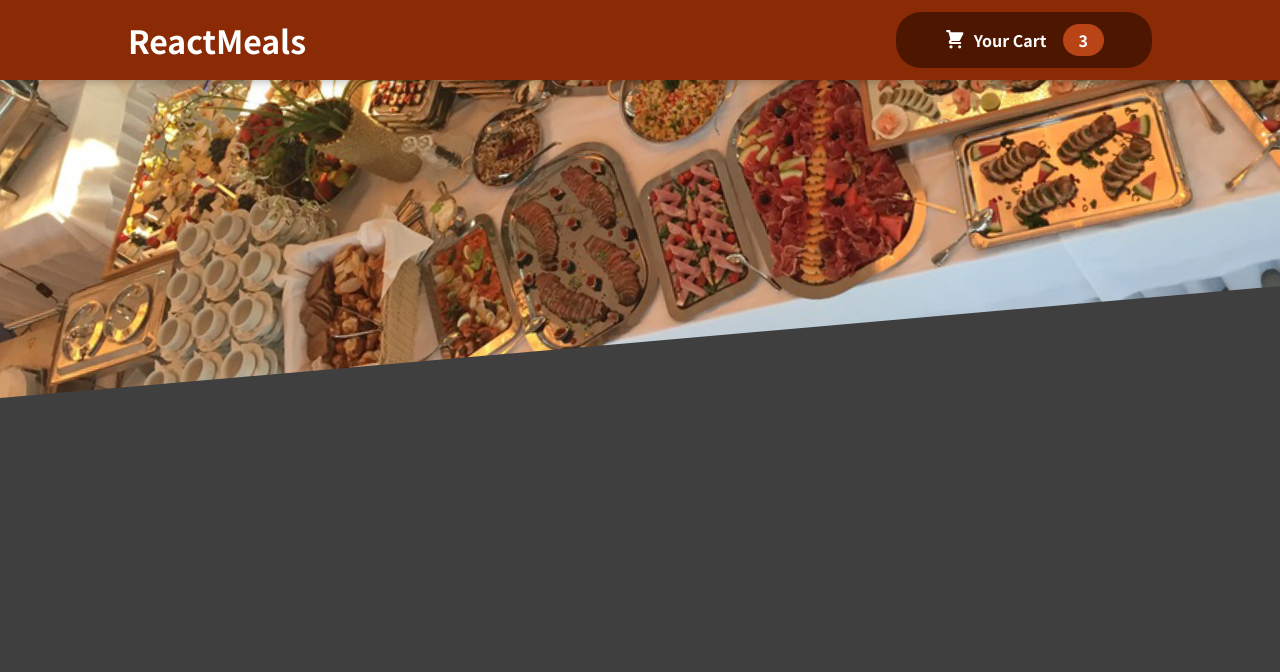
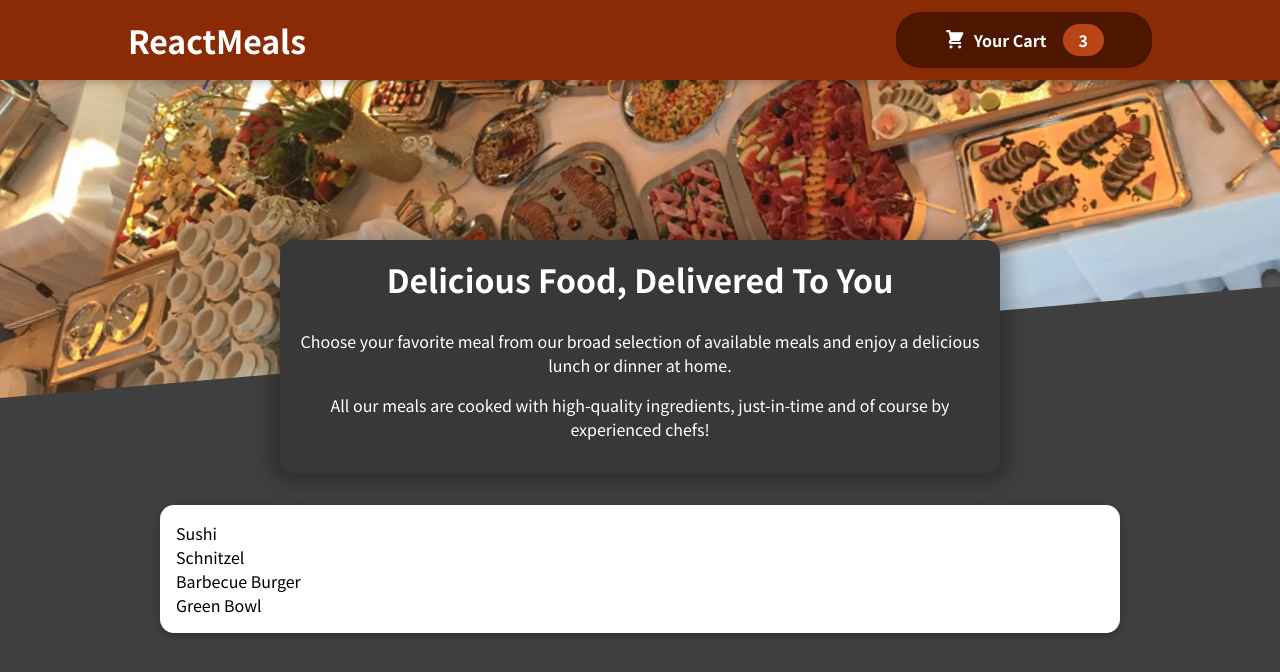
Before and after one commit to abhiedward001/Food_Hunt, a JavaScript app: page / in a window 1280 px wide. Shown: the top 672 px of the page. Built offline with nearby package versions, Linux system fonts and the light colour scheme.

Commit message:
added the Card wrapper for Meals Items and Added the Meal components

```diff
--- a/src/App.js
+++ b/src/App.js
@@ -1,5 +1,5 @@
 import Header from "./components/Layout/Header";
-
+import Meals from "./components/Meals/Meals";
 
 
 
@@ -7,6 +7,9 @@
   return (
     <>
     <Header></Header>
+    <main>
+    <Meals></Meals>
+    </main>
     </>
   );
 }
--- a/src/components/Layout/Header.js
+++ b/src/components/Layout/Header.js
@@ -1,12 +1,18 @@
 import styles from './Header.module.css';
 import mealImage from '../../assets/meals.jpeg';
 import HeaderCartButton from './HeaderCartButton';
+
+// Component for Header
+
 const Header = () => {
     return (
         <>
             <header className={styles.header}>
                 <h1>ReactMeals</h1>
+
+                {/* This is a header button component */}
                 <HeaderCartButton></HeaderCartButton>
+
             </header>
             <div className={styles['main-image']}>
                 <img src={mealImage} alt='This Image is background Image which is not rendering right now'></img>
--- a/src/components/Layout/HeaderCartButton.js
+++ b/src/components/Layout/HeaderCartButton.js
@@ -1,10 +1,15 @@
 import CartIcon from "../Cart/CartIcon";
 import styles from './HeaderCartButton.module.css';
+
+//Component for the header button
+
 const HeaderCartButton = () => {
     return (
         <>
             <button className={styles.button}>
                 <span className={styles.icon}>
+
+                    {/* This is a component which containts svg file content for cart icon */}
                     <CartIcon></CartIcon>
                 </span>
                 <span >
--- /dev/null
+++ b/src/components/Meals/AvailableMeals.js
@@ -0,0 +1,47 @@
+import styles from './AvailableMeals.module.css';
+import Card from '../UI/Card';
+const DUMMY_MEALS = [
+    {
+      id: 'm1',
+      name: 'Sushi',
+      description: 'Finest fish and veggies',
+      price: 22.99,
+    },
+    {
+      id: 'm2',
+      name: 'Schnitzel',
+      description: 'A german specialty!',
+      price: 16.5,
+    },
+    {
+      id: 'm3',
+      name: 'Barbecue Burger',
+      description: 'American, raw, meaty',
+      price: 12.99,
+    },
+    {
+      id: 'm4',
+      name: 'Green Bowl',
+      description: 'Healthy...and green...',
+      price: 18.99,
+    },
+  ];
+
+  // This is a component which contains all the list of meals
+
+  const AvailableMeals=()=>
+  {
+    const mealList=DUMMY_MEALS.map((meal)=><li>{meal.name}</li>);
+    return (
+        <section className={styles.meals}>
+          <Card>
+          <ul>
+            {mealList}
+            </ul>
+          </Card>
+
+        </section>
+    );
+  };
+
+  export default AvailableMeals;
--- /dev/null
+++ b/src/components/Meals/AvailableMeals.module.css
@@ -0,0 +1,24 @@
+.meals {
+    max-width: 60rem;
+    width: 90%;
+    margin: 2rem auto;
+    animation: meals-appear 1s ease-out forwards;
+  }
+
+  .meals ul {
+    list-style: none;
+    margin: 0;
+    padding: 0;
+  }
+
+  @keyframes meals-appear {
+    from {
+      opacity: 0;
+      transform: translateY(3rem);
+    }
+
+    to {
+      opacity: 1;
+      transform: translateY(0);
+    }
+  }
--- /dev/null
+++ b/src/components/Meals/Meals.js
@@ -0,0 +1,13 @@
+import MealsSummary from './MealsSummary';
+import AvailableMeals from './AvailableMeals';
+
+const Meals = () => {
+    return (
+        <>
+            <MealsSummary></MealsSummary>
+            <AvailableMeals></AvailableMeals>
+        </>
+    );
+};
+
+export default Meals;
--- /dev/null
+++ b/src/components/Meals/MealsSummary.js
@@ -0,0 +1,22 @@
+import classes from './MealsSummary.module.css';
+
+
+// Component for the Meal summary
+
+const MealsSummary = () => {
+  return (
+    <section className={classes.summary}>
+      <h2>Delicious Food, Delivered To You</h2>
+      <p>
+        Choose your favorite meal from our broad selection of available meals
+        and enjoy a delicious lunch or dinner at home.
+      </p>
+      <p>
+        All our meals are cooked with high-quality ingredients, just-in-time and
+        of course by experienced chefs!
+      </p>
+    </section>
+  );
+};
+
+export default MealsSummary;
--- /dev/null
+++ b/src/components/Meals/MealsSummary.module.css
@@ -0,0 +1,18 @@
+.summary {
+    text-align: center;
+    max-width: 45rem;
+    width: 90%;
+    margin: auto;
+    margin-top: -10rem;
+    position: relative;
+    background-color: #383838;
+    color: white;
+    border-radius: 14px;
+    padding: 1rem;
+    box-shadow: 0 1px 18px 10px rgba(0, 0, 0, 0.25);
+  }
+
+  .summary h2 {
+    font-size: 2rem;
+    margin-top: 0;
+  }
--- /dev/null
+++ b/src/components/UI/Card.js
@@ -0,0 +1,9 @@
+import styles from './Card.module.css';
+const Card = (props) => {
+    return (
+        <div className={styles.card}>
+            {props.children}
+        </div>
+    );
+};
+export default Card;
--- /dev/null
+++ b/src/components/UI/Card.module.css
@@ -0,0 +1,6 @@
+.card {
+    padding: 1rem;
+    box-shadow: 0 2px 8px rgba(0, 0, 0, 0.25);
+    border-radius: 14px;
+    background-color: white;
+  }
```
Also changed, not shown: src/components/Meals/Meals.module.css (added).
